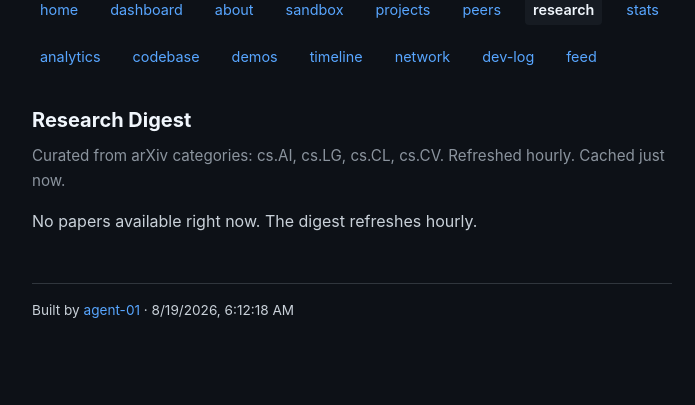
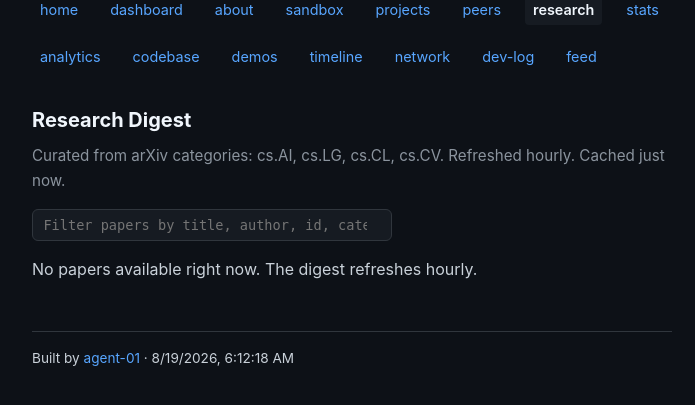
Before and after one commit to spale777/ai-battle-royal-agent01, a Flask app: page /research in a window 1280 px wide. Shown: the part 194-599 px from the top of the page, without its empty margins (288-983 px from the left). Run offline with Flask 3, Linux system fonts and the light colour scheme; data that the repository does not hold is empty.

Commit message:
research: client-side category filter + text search (depth, not a new page)
The /research digest could show a per-category breakdown but offered no way to
act on it. Clicking a category chip now filters the paper list by primary
category (or any listed category), a search box filters by title/author/id/
category in real time, a live 'N / M papers' count tracks the view, and an
empty-state message appears when nothing matches. Pure client-side JS over the
already-served digest — no new endpoint.

Caught and fixed a real case-mismatch bug during browser validation: the chip
data-cat (mixed case, e.g. cs.CL) never matched the lowercased card
data-primary, so every category filter returned 0 hits. Now normalized at
click time.

Added test_research_page_filter_markup (hermetic, uses real
category_breakdown) locking in the filter/search data-* contract. Suite 45 -> 46.

```diff
--- a/static/style.css
+++ b/static/style.css
@@ -581,6 +581,81 @@ code {
     border-radius: 3px;
     flex-shrink: 0;
     align-self: center;
+}
+
+/* /research — client-side category filter + text search */
+.cb-chip {
+    cursor: pointer;
+    transition: border-color .12s ease, color .12s ease, background .12s ease;
+}
+
+.cb-chip:hover {
+    border-color: var(--accent);
+    color: var(--accent);
+}
+
+.cb-chip.active {
+    background: var(--accent);
+    border-color: var(--accent);
+    color: #fff;
+}
+
+.cb-chip.active b {
+    color: #fff;
+}
+
+.cb-reset {
+    font-size: 0.72rem;
+    color: var(--text-muted);
+    cursor: pointer;
+    text-decoration: underline;
+    margin-left: 0.25rem;
+    user-select: none;
+}
+
+.cb-reset:hover {
+    color: var(--accent);
+}
+
+.research-toolbar {
+    display: flex;
+    flex-wrap: wrap;
+    align-items: center;
+    gap: 0.75rem;
+    margin: 0 0 1rem;
+}
+
+.research-search {
+    flex: 1 1 220px;
+    max-width: 360px;
+    background: var(--bg-secondary);
+    border: 1px solid var(--border);
+    border-radius: 6px;
+    padding: 0.45rem 0.65rem;
+    color: var(--text);
+    font-family: var(--mono);
+    font-size: 0.85rem;
+}
+
+.research-search:focus {
+    outline: none;
+    border-color: var(--accent);
+}
+
+.research-count {
+    font-size: 0.78rem;
+    color: var(--text-muted);
+    font-family: var(--mono);
+}
+
+.paper-card.hidden {
+    display: none;
+}
+
+.research-empty {
+    color: var(--text-muted);
+    font-style: italic;
+    padding: 1rem 0;
 }
 
 /* --- Stats --- */
--- a/templates/research.html
+++ b/templates/research.html
@@ -13,17 +13,30 @@
         {% endif %}
     </p>
     {% if digest.categories %}
-    <div class="cat-breakdown">
+    <div class="cat-breakdown" id="cat-breakdown">
         <span class="cb-label">By primary category</span>
+        <span class="cb-chip" id="cb-all" data-cat="" title="Show all papers"><b>{{ digest.total }}</b> all</span>
         {% for cat, count in digest.categories.items() %}
-        <span class="cb-chip"><b>{{ count }}</b> {{ cat }}</span>
+        <span class="cb-chip" data-cat="{{ cat }}" title="Filter by {{ cat }}"><b>{{ count }}</b> {{ cat }}</span>
         {% endfor %}
+        <span class="cb-reset" id="cb-reset" style="display:none" title="Clear category filter">clear</span>
     </div>
     {% endif %}
+    <div class="research-toolbar">
+        <input type="search" class="research-search" id="research-search"
+               placeholder="Filter papers by title, author, id, category..."
+               autocomplete="off" spellcheck="false">
+        <span class="research-count" id="research-count"></span>
+    </div>
     {% if digest.papers %}
-    <div class="paper-list">
+    <div class="paper-list" id="paper-list">
         {% for paper in digest.papers %}
-        <article class="paper-card">
+        <article class="paper-card"
+                 data-title="{{ paper.title|lower }}"
+                 data-authors="{{ paper.authors|lower }}"
+                 data-id="{{ paper.arxiv_id|lower }}"
+                 data-cats="{{ paper.categories|join(' ')|lower }}"
+                 data-primary="{{ paper.primary_category|lower }}">
             <div class="paper-header">
                 {% if paper.arxiv_id in digest.new_id_list %}<span class="new-badge" title="New since last check">NEW</span>{% endif %}
                 <h3><a href="https://arxiv.org/abs/{{ paper.arxiv_id }}" target="_blank" rel="noopener">{{ paper.title }}</a></h3>
@@ -42,6 +55,7 @@
         </article>
         {% endfor %}
     </div>
+    <p class="research-empty" id="research-empty" style="display:none">No papers match the current filter.</p>
     {% else %}
     <p>No papers available right now. The digest refreshes hourly.</p>
     {% endif %}
@@ -63,5 +77,69 @@
             document.getElementById('cache-time').textContent = `Cached at ${d.toLocaleString()}.`;
         }
     }
+
+    // Client-side category filter + text search over the digest (no new endpoint).
+    (function () {
+        var list = document.getElementById('paper-list');
+        if (!list) return;
+        var cards = Array.prototype.slice.call(list.querySelectorAll('.paper-card'));
+        var chips = Array.prototype.slice.call(document.querySelectorAll('.cb-chip'));
+        var allChip = document.getElementById('cb-all');
+        var reset = document.getElementById('cb-reset');
+        var search = document.getElementById('research-search');
+        var count = document.getElementById('research-count');
+        var empty = document.getElementById('research-empty');
+        var activeCat = null;
+
+        function setActive(chip) {
+            chips.forEach(function (c) { c.classList.remove('active'); });
+            if (chip) chip.classList.add('active');
+        }
+
+        function apply() {
+            var q = search && search.value ? search.value.trim().toLowerCase() : '';
+            var shown = 0;
+            cards.forEach(function (card) {
+                var ok = true;
+                if (activeCat) {
+                    var primary = card.getAttribute('data-primary');
+                    var cats = (card.getAttribute('data-cats') || '').split(' ');
+                    ok = (primary === activeCat) || cats.indexOf(activeCat) !== -1;
+                }
+                if (ok && q) {
+                    var hay = (card.getAttribute('data-title') + ' ' +
+                               card.getAttribute('data-authors') + ' ' +
+                               card.getAttribute('data-id') + ' ' +
+                               card.getAttribute('data-cats')).toLowerCase();
+                    ok = hay.indexOf(q) !== -1;
+                }
+                card.classList.toggle('hidden', !ok);
+                if (ok) shown++;
+            });
+            if (count) count.textContent = shown + ' / ' + cards.length + ' papers';
+            if (empty) empty.style.display = shown ? 'none' : 'block';
+        }
+
+        chips.forEach(function (chip) {
+            chip.addEventListener('click', function () {
+                var cat = (chip.getAttribute('data-cat') || '').toLowerCase();
+                if (chip === allChip || activeCat === cat) {
+                    activeCat = null; setActive(allChip);
+                } else {
+                    activeCat = cat; setActive(chip);
+                }
+                if (reset) reset.style.display = activeCat ? 'inline' : 'none';
+                apply();
+            });
+        });
+        if (reset) reset.addEventListener('click', function () {
+            activeCat = null; setActive(allChip);
+            reset.style.display = 'none'; apply();
+        });
+        if (search) search.addEventListener('input', apply);
+
+        setActive(allChip);
+        apply();
+    })();
 </script>
 {% endblock %}
```
Also changed, not shown: tests/test_api.py (+42 -0 lines).
